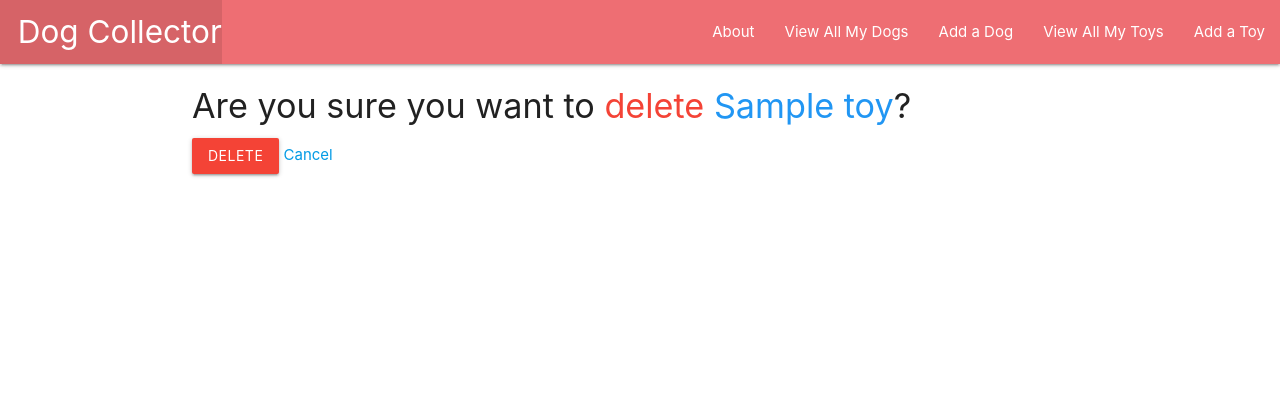
After one commit to platosw/dog-collector, a Django app: page /toys/1/delete in a window 1280 px wide. The commit adds this page. Shown: the top 420 px of the page. Run offline with Django 3.2, Linux system fonts and the light colour scheme; tables that the repository leaves empty hold one stand-in row (values such as "Sample post").

Commit message:
finish to init full-CRUD abilities

```diff
--- /dev/null
+++ b/main_app/templates/main_app/toy_confirm_delete.html
@@ -0,0 +1,13 @@
+{% extends 'base.html' %}
+
+{% block content %}
+
+<h4>Are you sure you want to <span class="red-text">delete</span> <span class="blue-text">{{ toy.name }}</span>?</h4>
+
+<form action="" method="POST">
+    {% csrf_token %}
+    <input class="btn red" type="submit" value="Delete">
+    <a href="{% url 'toy_detail' toy.id %}">Cancel</a>
+</form>
+
+{% endblock %}
--- a/main_app/templates/main_app/toy_form.html
+++ b/main_app/templates/main_app/toy_form.html
@@ -9,7 +9,11 @@
     <table>
         {{ form.as_table }}
     </table>
+    {% if object %}
+    <input class="btn blue" type="submit" value="Update Toy">
+    {% else %}
     <input class="btn blue" type="submit" value="Add Toy">
+    {% endif %}
 </form>
 
 {% endblock %}
--- a/main_app/templates/toys/detail.html
+++ b/main_app/templates/toys/detail.html
@@ -13,8 +13,8 @@
         <p>Description: {{ toy.description }}</p>
     </div>
     <div class="card-action">
-        <a href="">Edit</a>
-        <a href="">Delete</a>
+        <a href="{% url 'toy_update' toy.id %}">Edit</a>
+        <a href="{% url 'toy_delete' toy.id %}">Delete</a>
     </div>
 </div>
 
--- a/main_app/urls.py
+++ b/main_app/urls.py
@@ -15,4 +15,6 @@ urlpatterns = [
     path('toys/', views.ToyIndex.as_view(), name='toy_index'),
     path('toys/<int:pk>/', views.ToyDetail.as_view(), name='toy_detail'),
     path('toys/create', views.ToyCreate.as_view(), name='toy_create'),
+    path('toys/<int:pk>/update', views.ToyUpdate.as_view(), name="toy_update"),
+    path('toys/<int:pk>/delete', views.ToyDelete.as_view(), name="toy_delete"),
 ]
--- a/main_app/views.py
+++ b/main_app/views.py
@@ -76,3 +76,11 @@ class ToyDetail(DetailView):
 class ToyCreate(CreateView):
     model = Toy
     fields = '__all__'
+
+class ToyUpdate(UpdateView):
+    model = Toy
+    fields = '__all__'
+
+class ToyDelete(DeleteView):
+    model = Toy
+    success_url = '/toys/'
```
